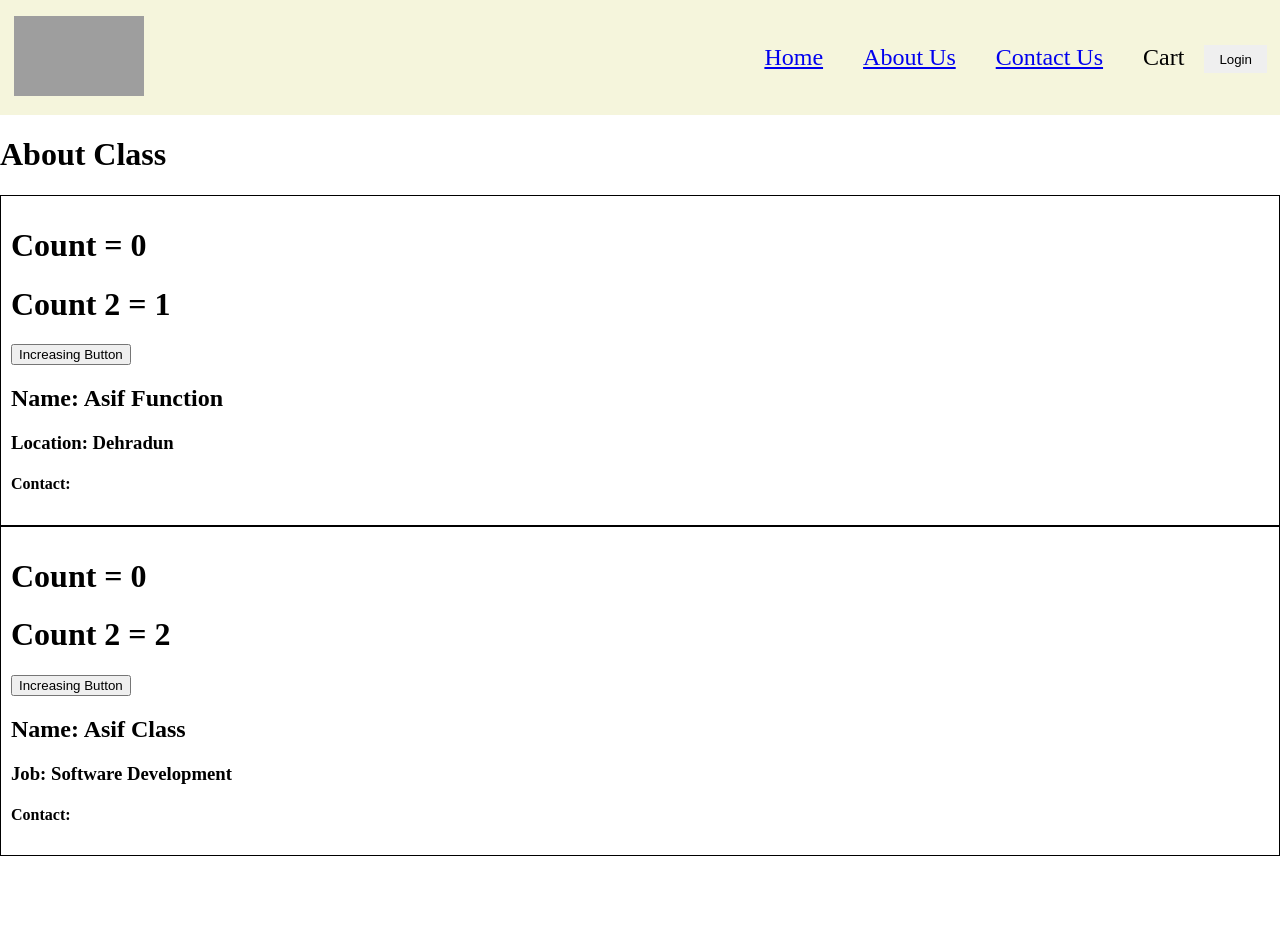
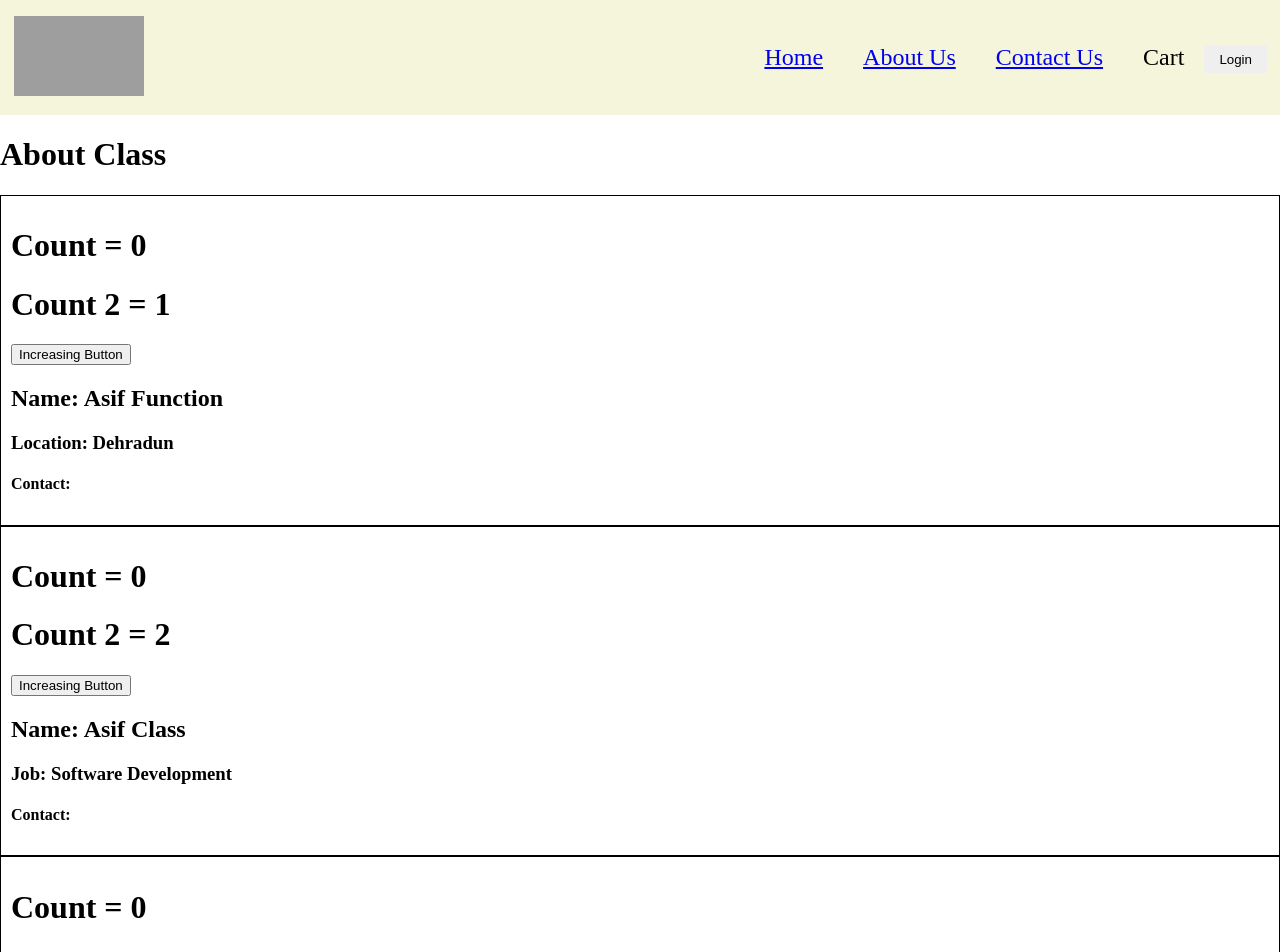
Before and after one commit to asif-mohmd/Food-Ordering-App-React, a React (Vite) app: page /about in a window 1280 px wide. Shown: the top 952 px of the page. Before the commit the page ends 856 px from the top, so only its background shows below. Built offline with nearby package versions, Linux system fonts and the light colour scheme; grey boxes are pictures that could not be loaded.

Commit message:
Clear Picture of componentDidMount Life Cycle with 2 child

```diff
--- a/src/components/About.js
+++ b/src/components/About.js
@@ -25,6 +25,8 @@ class AboutClass extends React.Component{
             <h1>About Class</h1>
             <User name={"Asif Function"}/>
             <UserClass name={"Asif Class"} job={"Software Development"}/>
+            <UserClass name={"jacky Class"} job={"Bugg Development"}/>
+
           </div>
         )
     }
--- a/src/components/UserClass.jsx
+++ b/src/components/UserClass.jsx
@@ -10,16 +10,16 @@ class UserClass extends React.Component {
       count2: 2,
     };
 
-    console.log("Child Constructor")
+    console.log(this.props.name+"Child Constructor")
 
   }
 
   componentDidMount(){
-    console.log("Child Component Did Mount")
+    console.log(this.props.name+"Child Component Did Mount")
   }
 
   render() {
-    console.log("Child Rendering Function")
+    console.log(this.props.name+"Child Rendering Function")
 
     const { name, job } = this.props;
     const { count, count2 } = this.state;
```
